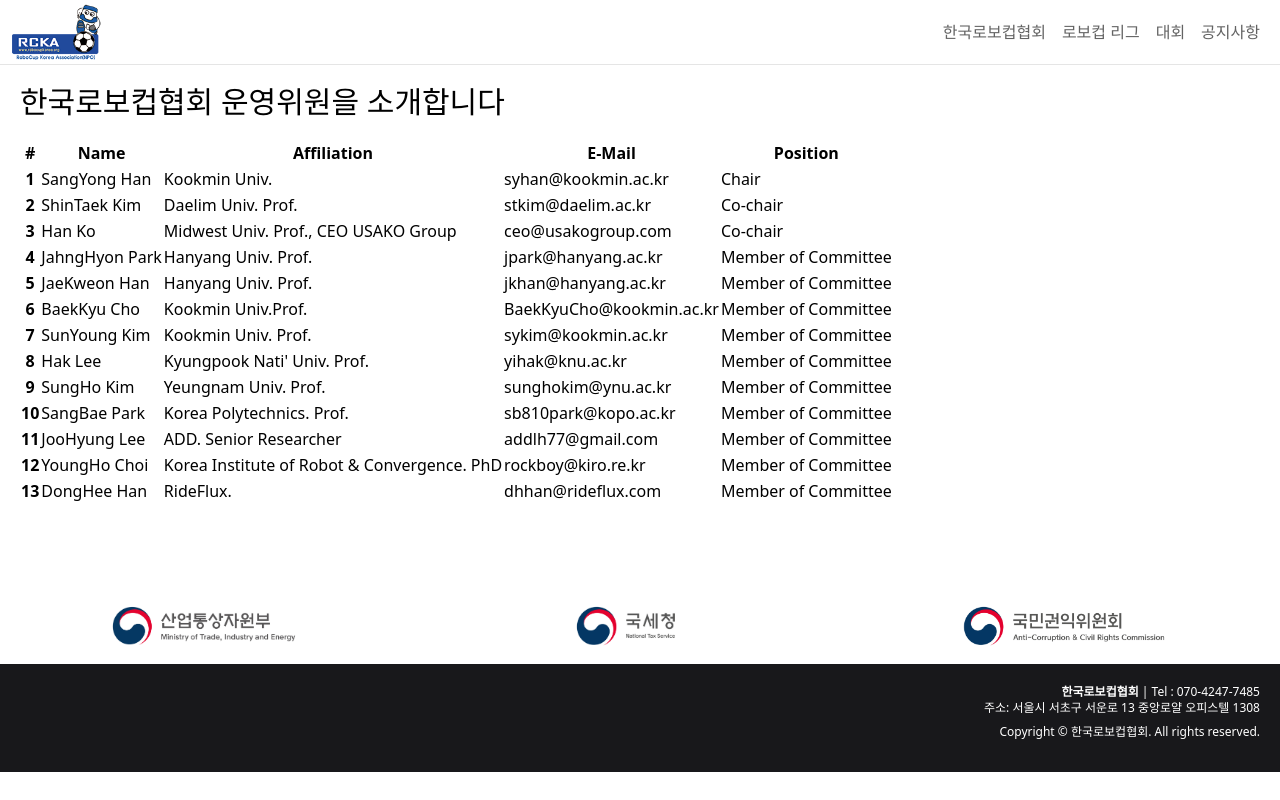
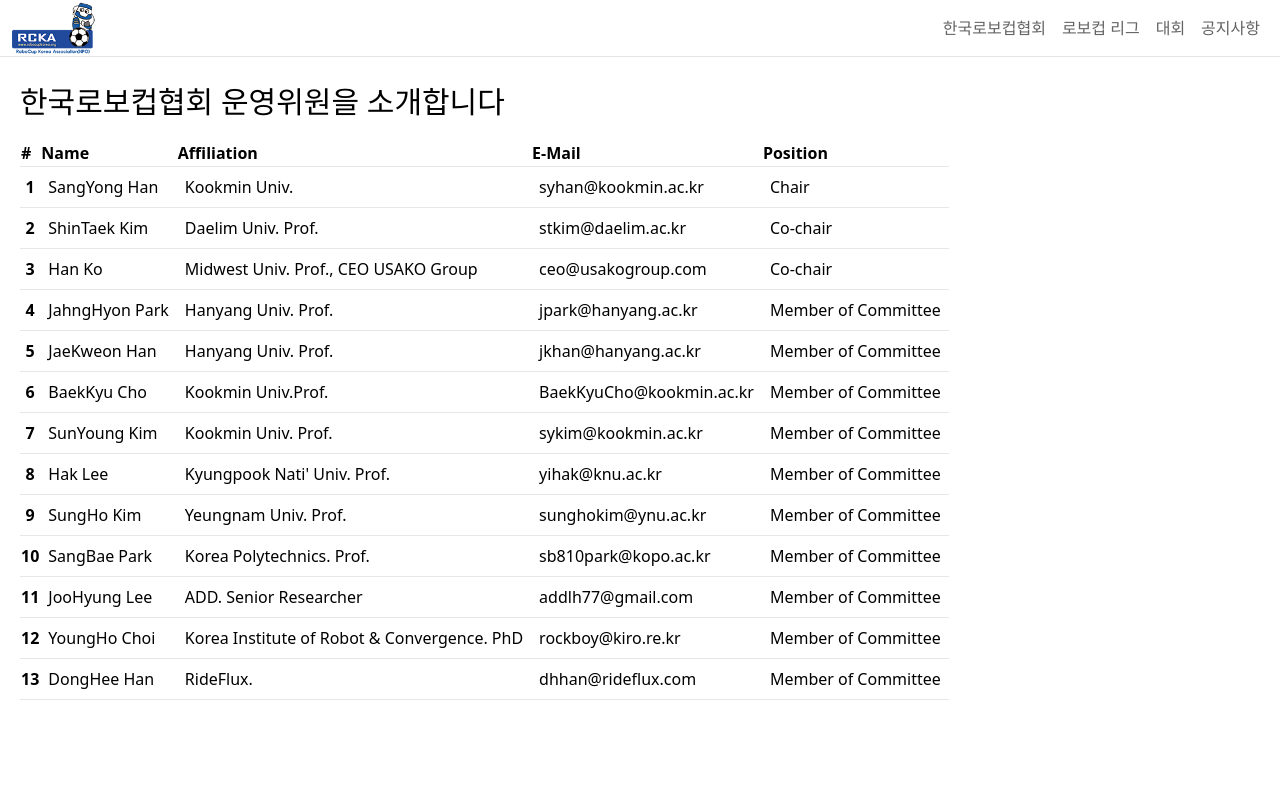
Before and after one commit to JIUUOO/robocupkorea, a React (Create React App) app: page /#/notice/rules in a window 1280 px wide. Shown: the top 800 px of the page. Built offline with nearby package versions, Linux system fonts and the light colour scheme.

Commit message:
feat: add committee page

```diff
--- a/src/assets/css/main.css
+++ b/src/assets/css/main.css
@@ -163,4 +163,15 @@
   padding-top: 64px;
 }
 
+.committee {
+  padding-top: 64px;
+}
+.committee__table-wrapper {
+  width: 100%;
+  overflow-x: scroll;
+}
+.committee__table-content {
+  gap: 10rem;
+}
+
 /*# sourceMappingURL=main.css.map */
--- a/src/assets/sass/main.scss
+++ b/src/assets/sass/main.scss
@@ -10,3 +10,4 @@
 
 @use "pages/home";
 @use "pages/about";
+@use "pages/committee";
--- /dev/null
+++ b/src/assets/sass/pages/_committee.scss
@@ -0,0 +1,14 @@
+@use "../base/base" as *;
+
+.committee {
+  padding-top: $navbar-height;
+
+  &__table-wrapper {
+    width: 100%;
+    overflow-x: scroll;
+  }
+
+  &__table-content {
+    gap: 10rem;
+  }
+}
--- a/src/components/navbar/index.jsx
+++ b/src/components/navbar/index.jsx
@@ -41,13 +41,13 @@ export default function Navbar() {
   return (
     <nav className="navbar" ref={navbarRef}>
       <div className="container mx-auto">
-        <div className="flex h-16 justify-between items-center px-3">
+        <div className="flex h-14 justify-between items-center px-3">
           <NavLink
             to={"/"}
             className="inline-flex items-center justify-center"
             onClick={closePanel}
           >
-            <img src={rckaLogo} className="max-h-14" alt="RCKA"></img>
+            <img src={rckaLogo} className="max-h-14 py-0.5" alt="RCKA"></img>
           </NavLink>
           <div
             className="h-12 flex justify-center items-center mobile-button text-2xl"
--- a/src/pages/association/committee/index.jsx
+++ b/src/pages/association/committee/index.jsx
@@ -2,28 +2,39 @@ import { committeeData } from "./committeeData";
 
 export default function Committee() {
   const tableRow = (no, name, affiliation, email, position) => (
-    <tr>
+    <tr className="border-b">
       <th scope="row">{no}</th>
-      <td>{name}</td>
-      <td>{affiliation}</td>
-      <td>{email}</td>
-      <td>{position}</td>
+      <td className="p-2">{name}</td>
+      <td className="p-2">{affiliation}</td>
+      <td className="p-2">{email}</td>
+      <td className="p-2">{position}</td>
     </tr>
   );
 
   return (
-    <div className="about ">
+    <div className="committee">
       <div className="container mx-auto p-5">
         <h1 className="text-3xl pb-5">한국로보컵협회 운영위원을 소개합니다</h1>
 
-        <table className="table-auto">
+        <div className="committee__table-wrapper">
+          <table className="committee__table-content">
             <thead>
-            <tr>
-              <th>#</th>
-              <th>Name</th>
-              <th>Affiliation</th>
-              <th>E-Mail</th>
-              <th>Position</th>
+              <tr className="border-b">
+                <th scope="col" className="text-start">
+                  #
+                </th>
+                <th scope="col" className="text-start">
+                  Name
+                </th>
+                <th scope="col" className="text-start">
+                  Affiliation
+                </th>
+                <th scope="col" className="text-start">
+                  E-Mail
+                </th>
+                <th scope="col" className="text-start">
+                  Position
+                </th>
               </tr>
             </thead>
             <tbody>
@@ -41,5 +52,6 @@ export default function Committee() {
           </table>
         </div>
       </div>
+    </div>
   );
 }
```
Also changed, not shown: 1 other file (tests, documents, lock files or other folders). Lines whose indentation alone changed are shown as unchanged.
